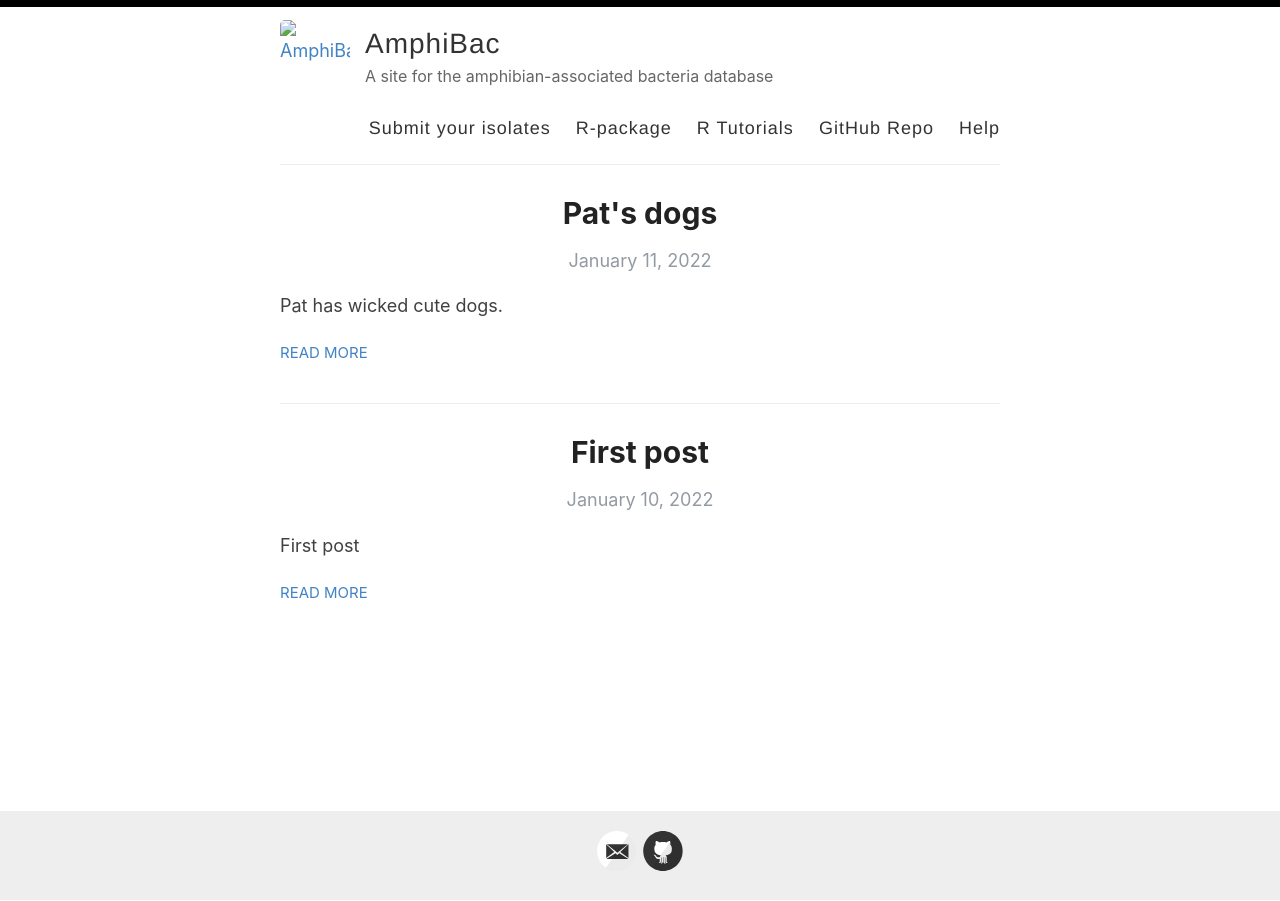
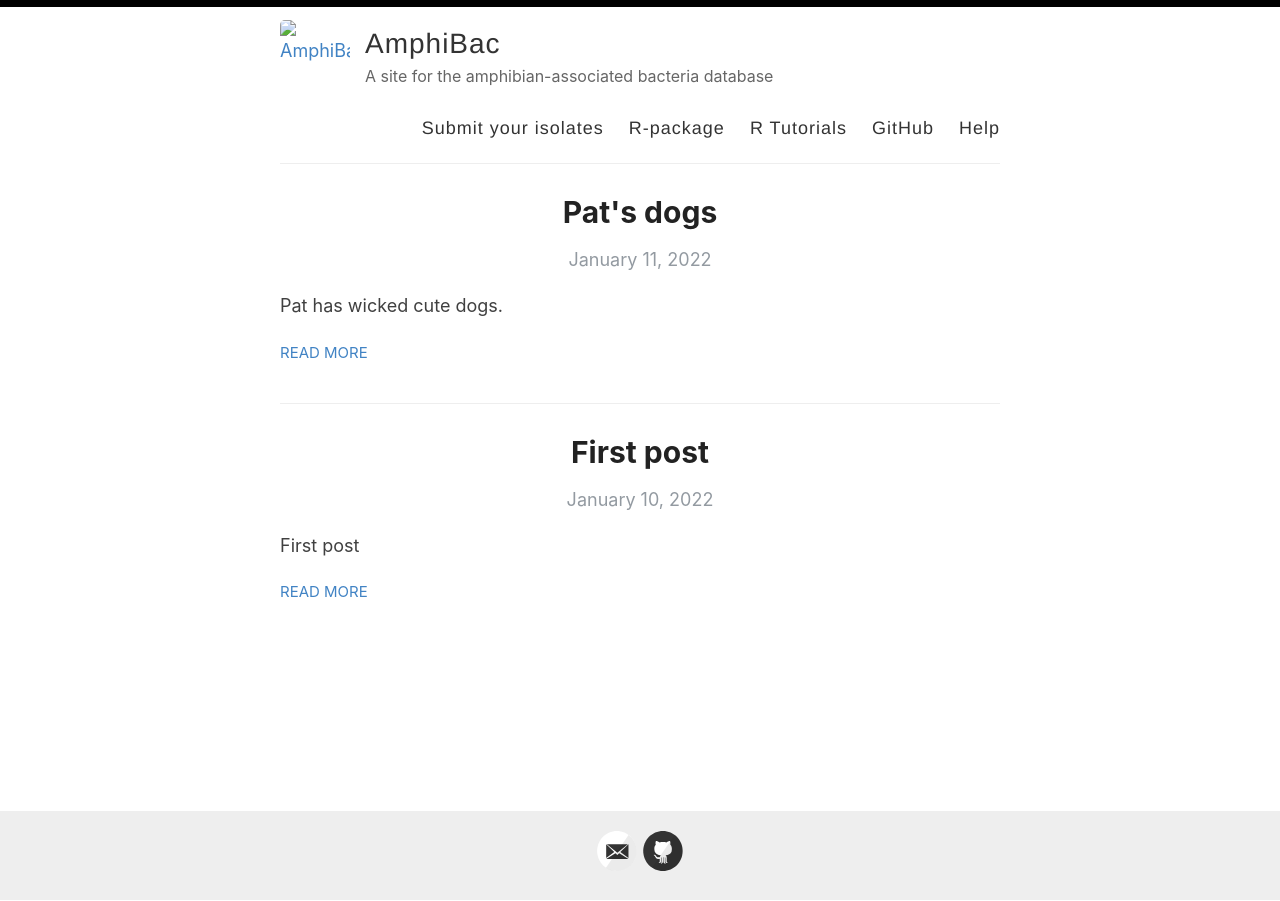
Before and after one commit to AmphiBac/AmphiBac.github.io, a Jekyll site: the page built from index.html, in a window 1280 px wide. Built offline with Jekyll 4.4.1, drawn with Linux system fonts in a browser that asks for light colours; the list of posts is cut into pages by our own code.

Commit message:
Update default.html

```diff
--- a/_layouts/default.html
+++ b/_layouts/default.html
@@ -31,7 +31,7 @@
                   <a href="/submit-isolates/">Submit your isolates</a>
               <a href="/r-package/">R-package</a>
               <a href="/r-tutorials/">R Tutorials</a>
-             <a href="http://github.com/pattyjk/pattyjk.github.io">GitHub Repo</a>
+             <a href="http://github.com/AmphiBac/AmphiBac.github.io">GitHub</a>
               <a href="/help/">Help</a>
             </nav>
           </header>
```
